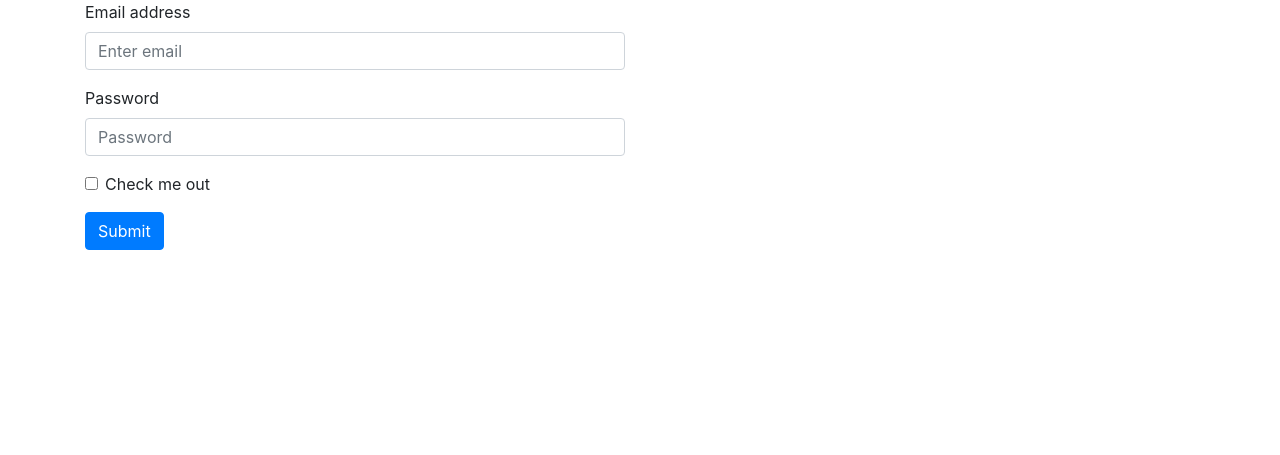
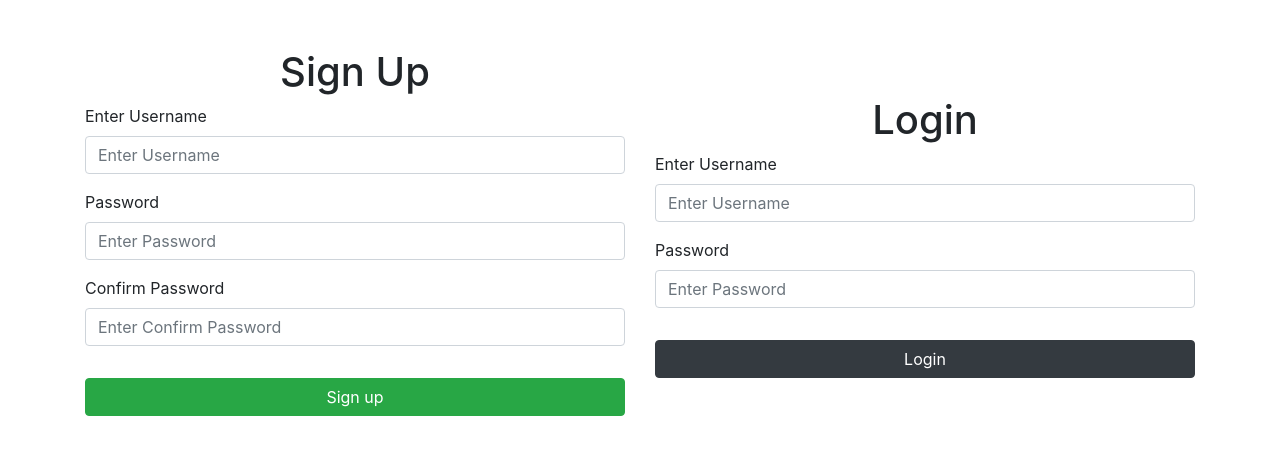
Before and after one commit to pronad1/Assembly-Language, a PHP site: page / in a window 1280 px wide. Shown: the top 455 px of the page. Run offline with PHP 8.4, Linux system fonts and the light colour scheme.

Commit message:
12/13/24

```diff
--- a/index.php
+++ b/index.php
@@ -13,23 +13,41 @@
 </head>
 
 <body>
-    <div class="container">
+    <div class="container my-5">
         <div class="row">
             <div class="col-md-6 col-xm-12">
-                <form>
+                <h1 class="text-center">Sign Up</h1>
+                <form action="signup.php" method="post">
                     <div class="form-group">
-                        <label for="exampleInputEmail1">Email address</label>
-                        <input type="email" class="form-control" id="exampleInputEmail1" aria-describedby="emailHelp" placeholder="Enter email">
+                        <label for="username">Enter Username</label>
+                        <input type="text" class="form-control" id="username" placeholder="Enter Username" autocomplete="off" name="username">
                     </div>
                     <div class="form-group">
-                        <label for="exampleInputPassword1">Password</label>
-                        <input type="password" class="form-control" id="exampleInputPassword1" placeholder="Password">
+                        <label for="password">Password</label>
+                        <input type="password" class="form-control" id="password" placeholder="Enter Password" autocomplete="off" name="password">
                     </div>
-                    <div class="form-group form-check">
-                        <input type="checkbox" class="form-check-input" id="exampleCheck1">
-                        <label class="form-check-label" for="exampleCheck1">Check me out</label>
+                    <div class="form-group">
+                        <label for="cpassword">Confirm Password</label>
+                        <input type="password" class="form-control" id="password" placeholder="Enter Confirm Password" autocomplete="off" name="cpassword">
                     </div>
-                    <button type="submit" class="btn btn-primary">Submit</button>
+                    <button type="submit" class="btn btn-success w-100 my-3" name="signup">Sign up</button>
+                </form>
+            </div>
+
+
+            <div class="col-md-6 col-xm-12 my-5">
+                <h1 class="text-center">Login</h1>
+                <form action="login.php" method="post">
+                    <div class="form-group">
+                        <label for="username">Enter Username</label>
+                        <input type="text" class="form-control" id="username" placeholder="Enter Username" autocomplete="off" name="username">
+                    </div>
+                    <div class="form-group">
+                        <label for="password">Password</label>
+                        <input type="password" class="form-control" id="password" placeholder="Enter Password" autocomplete="off" name="password">
+                    </div>
+
+                    <button type="submit" class="btn btn-dark w-100 my-3" name="login">Login</button>
                 </form>
             </div>
         </div>
```
